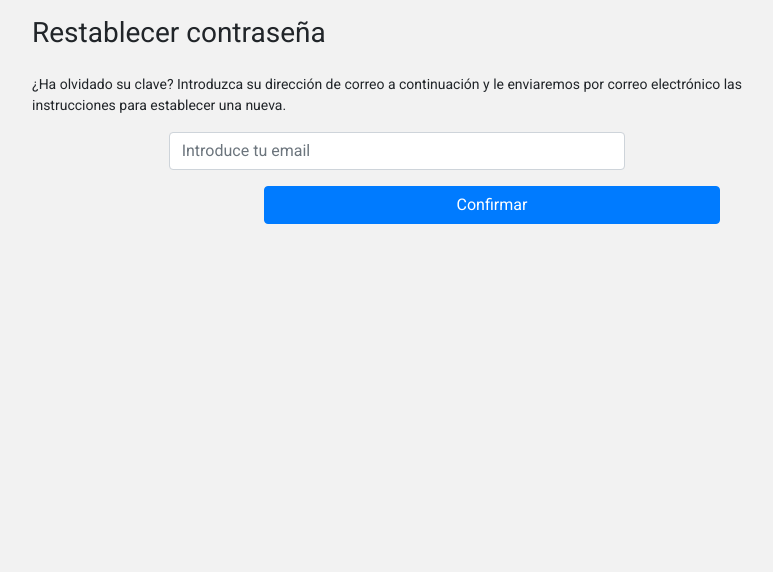
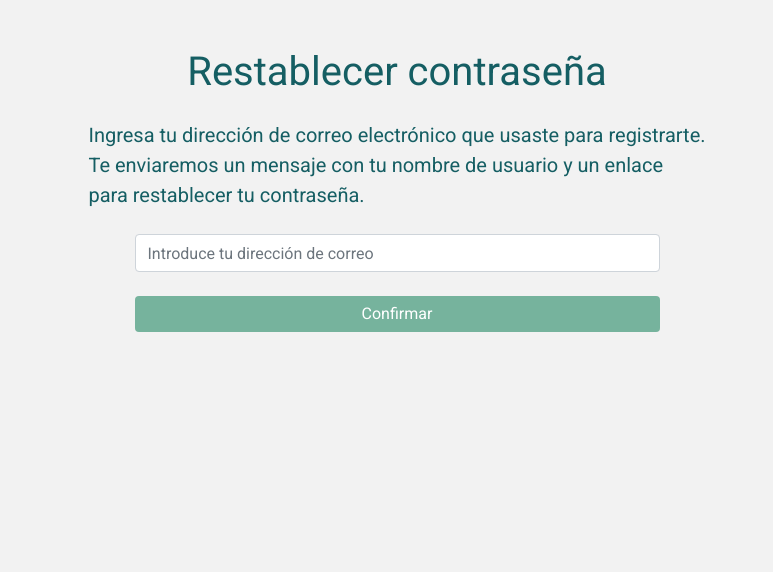
Before and after one commit to BermudezK/ArbolesUrbanos, a Django app: page /accounts/password_reset/ in a window 1280 px wide. Shown: the part 86-658 px from the top of the page, without its empty margins (243-1016 px from the left). Run offline with Django 3.2, Linux system fonts and the light colour scheme; parts of the project's set-up code (start-up, migrations or seed data) failed here and were passed over; some libraries are stand-ins or nearby versions.

Commit message:
Se agrego el diseño de las psw-reset-form y psw-reset-done

```diff
--- /dev/null
+++ b/static/css/registration.css
@@ -0,0 +1,9 @@
+.title {
+    color: #155e63;
+}
+
+.btn {
+    background: #76B39D;
+    margin-right: 14px;
+    border: none;
+}
--- a/templates/core/base.html
+++ b/templates/core/base.html
@@ -100,5 +100,4 @@
   <script src="https://stackpath.bootstrapcdn.com/bootstrap/4.3.1/js/bootstrap.min.js"
     integrity="sha384-JjSmVgyd0p3pXB1rRibZUAYoIIy6OrQ6VrjIEaFf/nJGzIxFDsf4x0xIM+B07jRM"
     crossorigin="anonymous"></script>
-    <script type="text/javascript" src="js/mdb.min.js"></script>
 </body>
--- a/templates/registration/password_reset_form.html
+++ b/templates/registration/password_reset_form.html
@@ -1,6 +1,11 @@
 {% extends 'core/base.html' %}
 {% load static %}
 {% block title %}Restablecer contraseña{% endblock %}
+
+{% block styleLink %}
+<link rel="stylesheet" href="{% static 'css/registration.css' %}">
+{% endblock styleLink %}
+
 {% block content %}
 <style>
   .errorlist {
@@ -8,15 +13,19 @@
   }
 </style>
 <main role="main">
-  <div class="container">
-    <div class="row mt-3">
-      <div class="col-md-8 col-sm-12 mx-auto">
-        <h3 class="mb-4">Restablecer contraseña</h3>
-        <p>¿Ha olvidado su clave? Introduzca su dirección de correo a continuación y le enviaremos por correo
-          electrónico las instrucciones para establecer una nueva.</p>
-        <form class='needs-validation col-md-8 mx-auto' action="" method="post" novalidate>{% csrf_token %}
+  <div class="container mx-auto mt-5 title">
+      <div class="mx-auto">
+        <h1 class=" mb-4 d-flex justify-content-center">Restablecer contraseña</h1>
+      </div>
+      <div class="col-md-12 col-sm-12">
+        <p class="text-justify d-flex justify-content-center lead">Ingresa tu dirección de correo electrónico que usaste para registrarte. <br/> Te enviaremos un mensaje con tu nombre de usuario y un enlace <br/> para restablecer tu contraseña. </p>
+        <!-- <p class="text-center lead">Te enviaremos un mensaje con tu nombre de usuario y un enlace para restablecer tu contraseña. </p> -->
+      </div>
+
+
+      <form class='form-group col-md-8 mx-auto mt-4 needs-validation w-50' action="" method="post" novalidate>{% csrf_token %}
         <input type="email" name="email" maxlength="254" required="" id="id_email" class="form-control"
-            placeholder="Introduce tu email">
+          placeholder="Introduce tu dirección de correo">
         <div class="invalid-feedback">
           El Email ingresado es invalido
         </div>
@@ -25,10 +34,12 @@
               El Email ingresado es invalido
           </small>
         {% endif %}
-          <input type="submit" class="mt-3 btn btn-primary btn-block" value="Confirmar">
+        <input id="id_email" type="submit" class="mt-4 mx-0 btn btn-block btn-success" value="Confirmar">
         </form>
     </div>
   </div>
+</div>
+
   </div>
 </main>
 <script>
```
Also changed, not shown: templates/User/registerUser.html (+2 -11 lines), templates/registration/password_reset_done.html (+9 -4 lines). Lines whose indentation alone changed are shown as unchanged.
